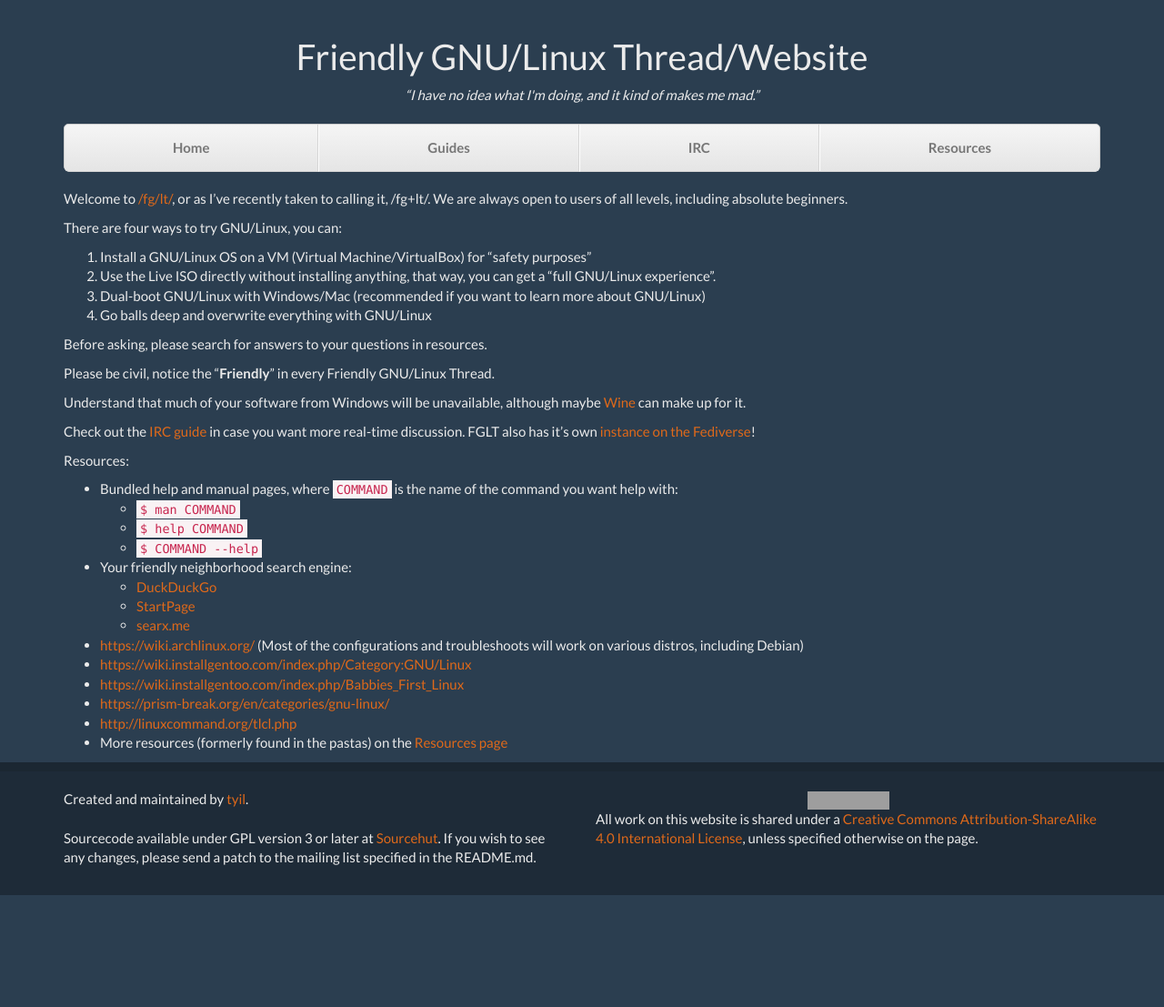
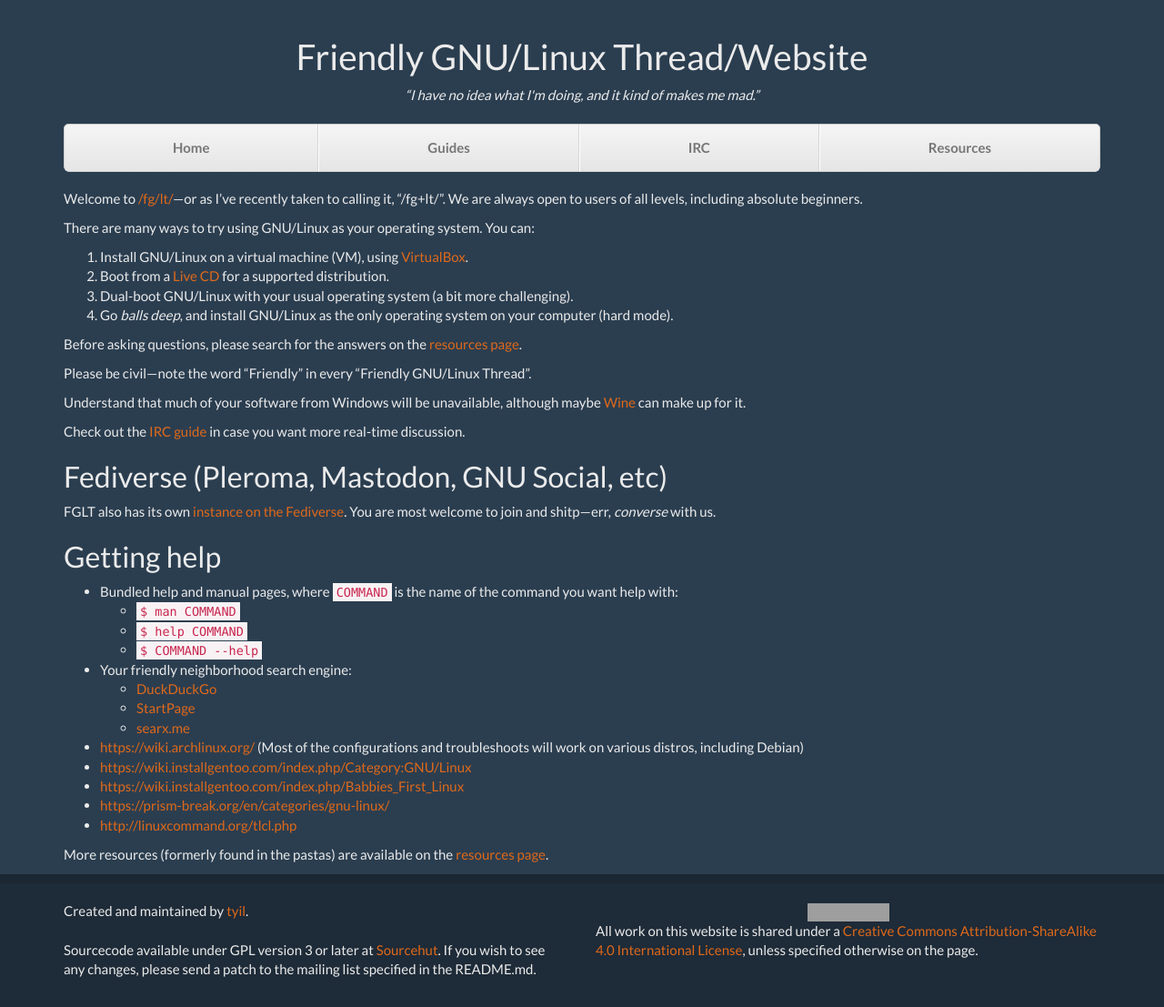
Before and after one commit to scriptkitties/fglt, a Jekyll site: the page built from index.md, in a window 1280 px wide. Shown: the whole page at 91% size. Built offline with Jekyll 4.4.1, drawn with Linux system fonts in a browser that asks for light colours; before the commit the page ends 984 px from its top, so only the background shows below that; grey boxes are pictures that could not be loaded.

Commit message:
A fair bit of rewriting and rearranging

```diff
--- a/index.md
+++ b/index.md
@@ -2,33 +2,39 @@
 layout: default
 ---
 
-Welcome to [/fg/lt/](http://boards.4chan.org/g/catalog#s=flt), or as I've
-recently taken to calling it, /fg+lt/. We are always open to users of all
+Welcome to [/fg/lt/](https://boards.4chan.org/g/catalog#s=fglt)—or as I've
+recently taken to calling it, "/fg+lt/". We are always open to users of all
 levels, including absolute beginners.
 
-There are four ways to try GNU/Linux, you can:
+There are many ways to try using GNU/Linux as your operating system.  You can:
 
-1. Install a GNU/Linux OS on a VM (Virtual Machine/VirtualBox) for "safety
-   purposes"
-2. Use the Live ISO directly without installing anything, that way, you can get
-   a "full GNU/Linux experience".
-3. Dual-boot GNU/Linux with Windows/Mac (recommended if you want to learn more
-   about GNU/Linux)
-4. Go balls deep and overwrite everything with GNU/Linux
+1. Install GNU/Linux on a virtual machine (VM), using
+   [VirtualBox](https://www.virtualbox.org/).
+2. Boot from a [Live CD](https://en.wikipedia.org/wiki/Live_CD) for a supported
+   distribution.
+3. Dual-boot GNU/Linux with your usual operating system (a bit more
+   challenging).
+4. Go *balls deep*, and install GNU/Linux as the only operating system on your
+   computer (hard mode).
 
-Before asking, please search for answers to your questions in resources.
+Before asking questions, please search for the answers on the [resources
+page](/resources.html).
 
-Please be civil, notice the "**Friendly**" in every Friendly GNU/Linux Thread.
+Please be civil—note the word "Friendly" in every "Friendly GNU/Linux Thread".
 
 Understand that much of your software from Windows will be unavailable,
 although maybe [Wine](https://help.ubuntu.com/community/Wine) can make up for
 it.
 
-Check out the [IRC guide]({{ "irc.html" | prepend: site.baseurl }}) in case you
-want more real-time discussion. FGLT also has it's own [instance on the
-Fediverse](https://soc.fglt.nl/)!
+Check out the [IRC guide](/irc.html) in case you want more real-time
+discussion.
 
-Resources:
+## Fediverse (Pleroma, Mastodon, GNU Social, etc)
+
+FGLT also has its own [instance on the Fediverse](https://soc.fglt.nl/).  You
+are most welcome to join and shitp—err, *converse* with us.
+
+## Getting help
 
 - Bundled help and manual pages, where `COMMAND` is the name of the command you
   want help with:
@@ -45,5 +51,6 @@ Resources:
 - <https://wiki.installgentoo.com/index.php/Babbies_First_Linux>
 - <https://prism-break.org/en/categories/gnu-linux/>
 - <http://linuxcommand.org/tlcl.php>
-- More resources (formerly found in the pastas) on the [Resources page]({{
-  "resources.html" | prepend: site.baseurl }})
+
+More resources (formerly found in the pastas) are available on the [resources
+page](/resources.html).
```
